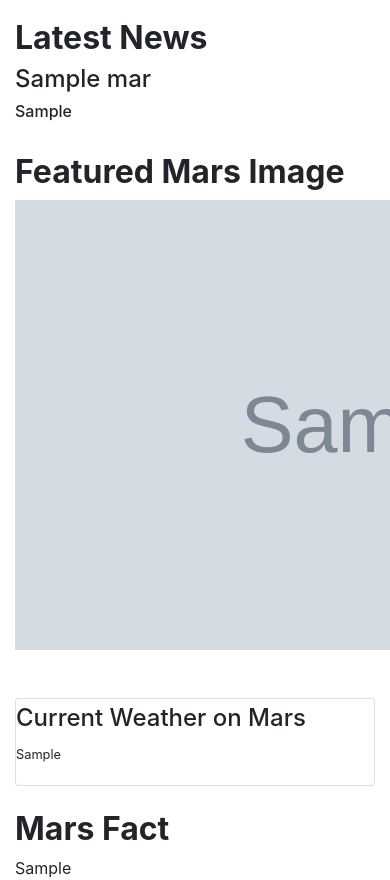
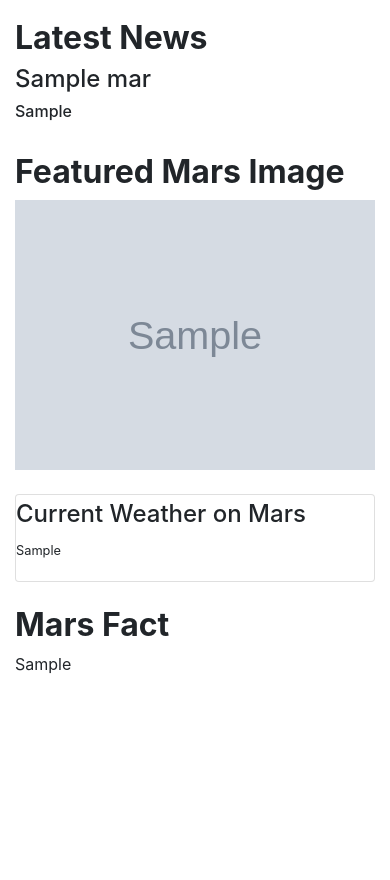
Before and after one commit to YANG007SUN/web-scraping-challenge, a Flask app: page / in a window 390 px wide; the page is wider, and only the part inside the window is pictured. Shown: the part 197-1077 px from the top of that part. After the commit the page ends 871 px from the top of that part, so only its background shows below. Run offline with Flask 2, Linux system fonts and the light colour scheme; grey boxes marked "Sample" are stand-in pictures; a database or web service that is not in the repository returns one stand-in record (values such as "Sample title"); some libraries are stand-ins or nearby versions.

Commit message:
update media query

```diff
--- a/static/style.css
+++ b/static/style.css
@@ -35,7 +35,7 @@ h1 {
 
 
 
-@media (max-width: 1200px){
+@media (max-width: 990px){
     .mars_content{
         flex-direction: column;
 
--- a/templates/index.html
+++ b/templates/index.html
@@ -30,13 +30,13 @@
         <br>
 
             <div class="row mars_content">
-                <div class="col-md-8">
+                <div class="col-lg-8">
                     <h2 class="heading"><strong>Featured Mars Image</strong></h2>
                     <a target="_blank"  href = "/images">
-                        <img class = "img" src="{{mars["featured_image"]}}" alt = "Featured Mars Image" width="720" height="450">
+                        <img class = "img-fluid" src="{{mars["featured_image"]}}" alt = "Featured Mars Image" width="700px" height="450px">
                     </a>
-                </div>
-                <div class="col-md-4"><br><br>
+                </div><br>
+                <div class="col-lg-4">
                     <div class="card weather">
                         <div class="card-body">
                         <h4>Current Weather on Mars</h4>
```
